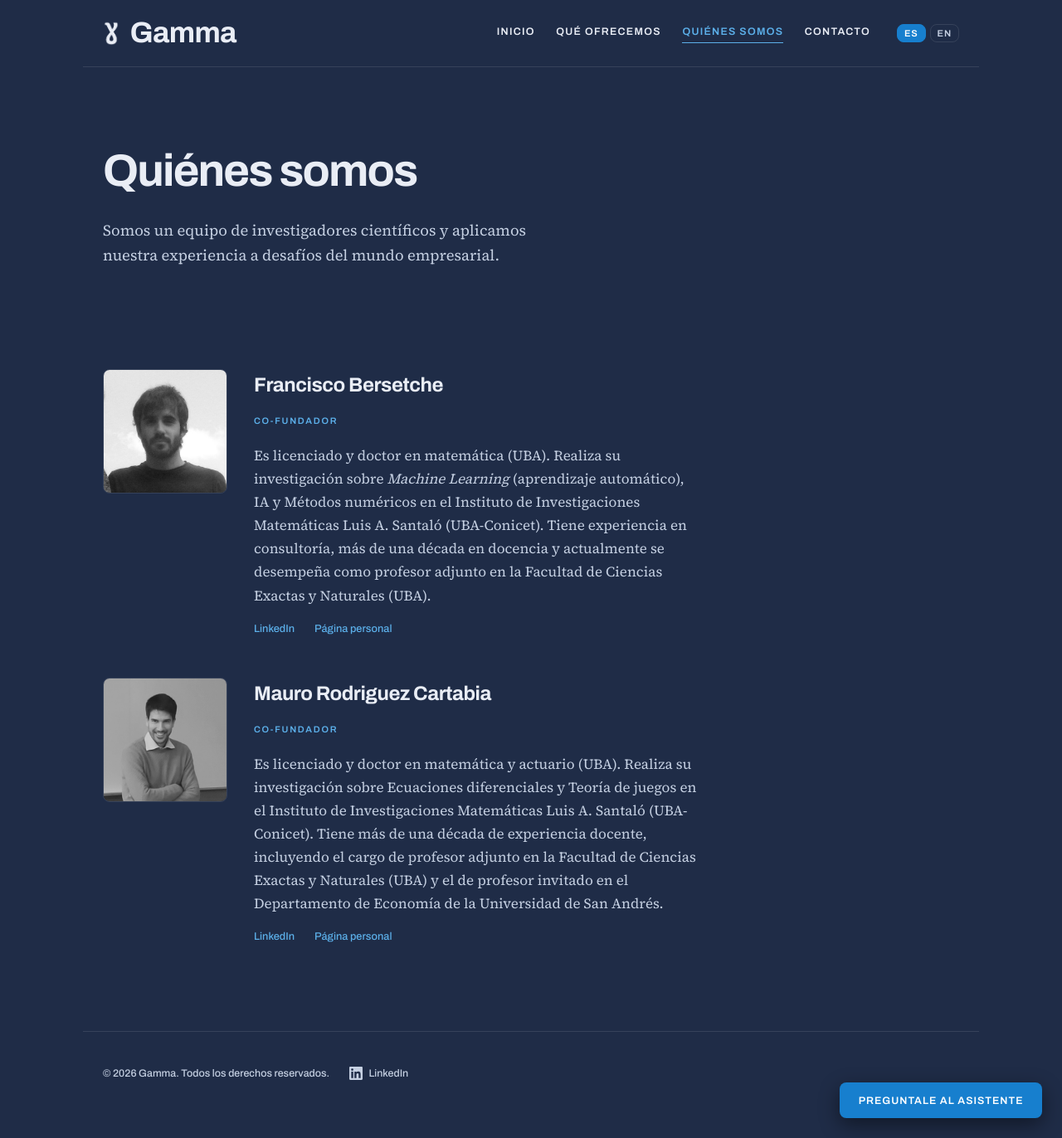
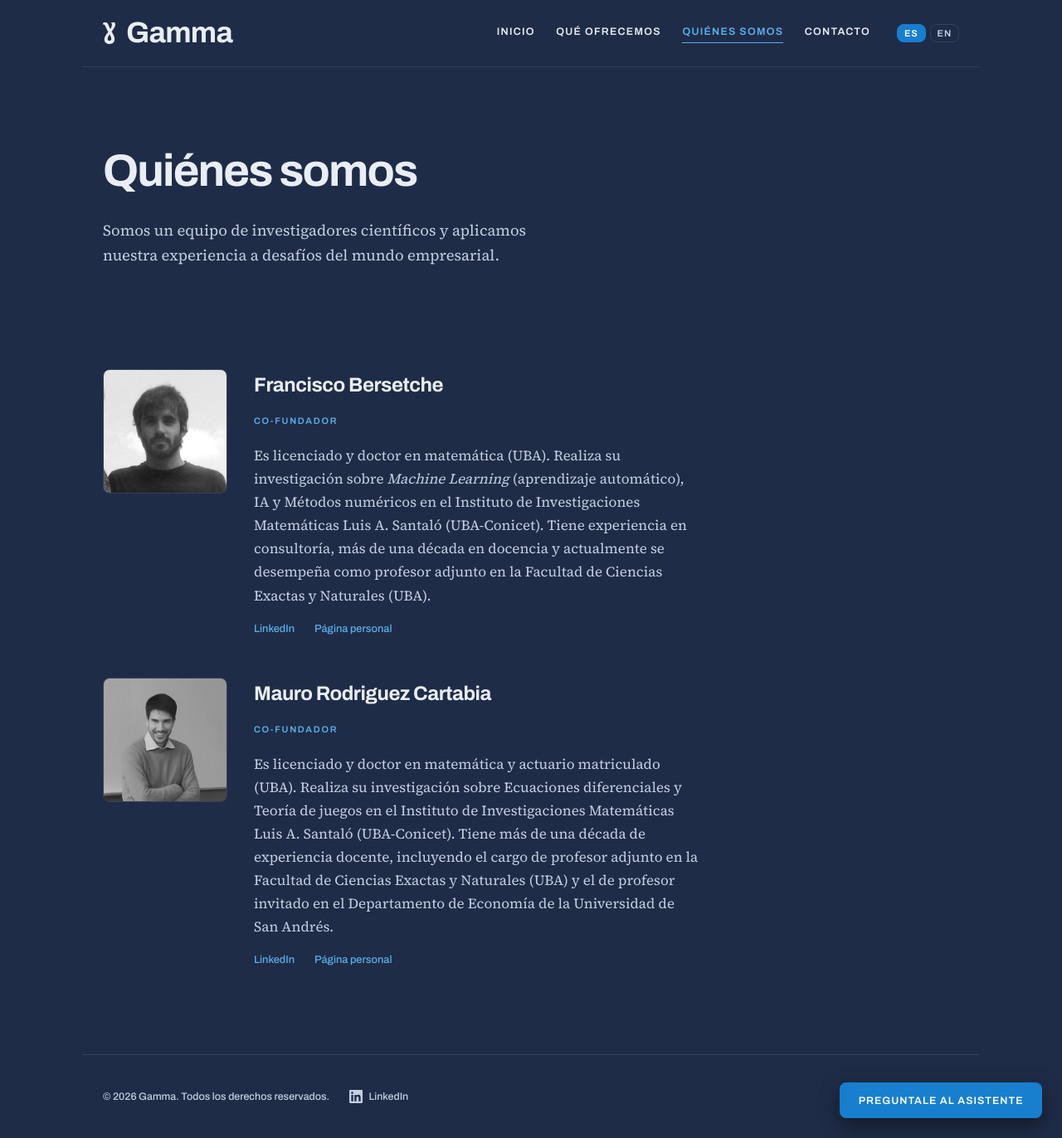
Before and after one commit to mrodriguezcartabia/fmp.github.io, a Jekyll site: the page built from quienes-somos.html, in a window 1280 px wide and 1372 px high. Shown: the whole window at 83% size. Built offline with Jekyll 4.4.1, drawn with Linux system fonts in a browser that asks for light colours.

Commit message:
matrícula

```diff
--- a/_layouts/default.html
+++ b/_layouts/default.html
@@ -17,7 +17,7 @@
 
 	<header class="cabecera">
 		<a class="marca" href="index.html">
-			<img src="{{ '/Imágenes/logo_nuevo.png' | relative_url }}" alt="" width="34" height="48">
+			<img src="{{ '/Imágenes/logo_gamma.svg' | relative_url }}" alt="" width="34" height="48">
 			<strong class="marca-texto">Gamma</strong>
 		</a>
 
--- a/quienes-somos.html
+++ b/quienes-somos.html
@@ -41,15 +41,15 @@ description: Dos doctores en Ciencias Matemáticas (UBA), investigadores del Con
 		<div>
 			<h2>Mauro Rodriguez Cartabia</h2>
 			<span class="etiqueta" data-es="Co-fundador" data-en="Co-founder">Co-fundador</span>
-			<p data-es="Es licenciado y doctor en matemática y actuario (UBA). Realiza su investigación sobre Ecuaciones diferenciales y Teoría de juegos en el
+			<p data-es="Es licenciado y doctor en matemática y actuario matriculado (UBA). Realiza su investigación sobre Ecuaciones diferenciales y Teoría de juegos en el
                 Instituto de Investigaciones Matemáticas Luis A. Santaló (UBA-Conicet).
                 Tiene más de una década de experiencia docente, incluyendo el cargo de profesor adjunto en la Facultad de Ciencias Exactas y Naturales (UBA) y el de profesor invitado en el
                 Departamento de Economía de la Universidad de San Andrés."
-			   data-en="He holds a degree and a PhD in Mathematics and Actuarial science (UBA). His research focuses on Differential Equations and Game Theory
+			   data-en="He holds a degree and a PhD in Mathematics and licensed Actuarial science (UBA). His research focuses on Differential Equations and Game Theory
                 at the Instituto de Investigaciones Matemáticas Luis A. Santaló (UBA-Conicet).
                 He has over a decade of teaching experience, including positions as an Adjunct Professor at the Facultad de Ciencias Exactas y Naturales (UBA) and Guest Professor at the
                 Department of Economics at Universidad de San Andrés.">
-				Es licenciado y doctor en matemática y actuario (UBA). Realiza su investigación sobre Ecuaciones diferenciales y Teoría de juegos en el
+				Es licenciado y doctor en matemática y actuario matriculado (UBA). Realiza su investigación sobre Ecuaciones diferenciales y Teoría de juegos en el
                 Instituto de Investigaciones Matemáticas Luis A. Santaló (UBA-Conicet).
                 Tiene más de una década de experiencia docente, incluyendo el cargo de profesor adjunto en la Facultad de Ciencias Exactas y Naturales (UBA) y el de profesor invitado en el
                 Departamento de Economía de la Universidad de San Andrés.
--- a/style.css
+++ b/style.css
@@ -64,7 +64,7 @@ a:hover { color: var(--texto); }
 }
 
 .marca { display: flex; align-items: center; gap: .8rem; text-decoration: none; color: inherit; font-size: 2.2rem; }
-.marca img { display: block; height: .85em; width: auto; }
+.marca img { display: block; height: .741em; width: auto; }
 .marca-texto { font-family: var(--display); font-size: 1em; font-weight: 700; letter-spacing: -.02em; line-height: 1; }
 
 .menu { display: flex; gap: 1.6rem; margin-left: auto; flex-wrap: wrap; }
```
Also changed, not shown: Imágenes/logo_gamma.svg (added), Imágenes/logo_nuevo.png (deleted), 8 other files.
